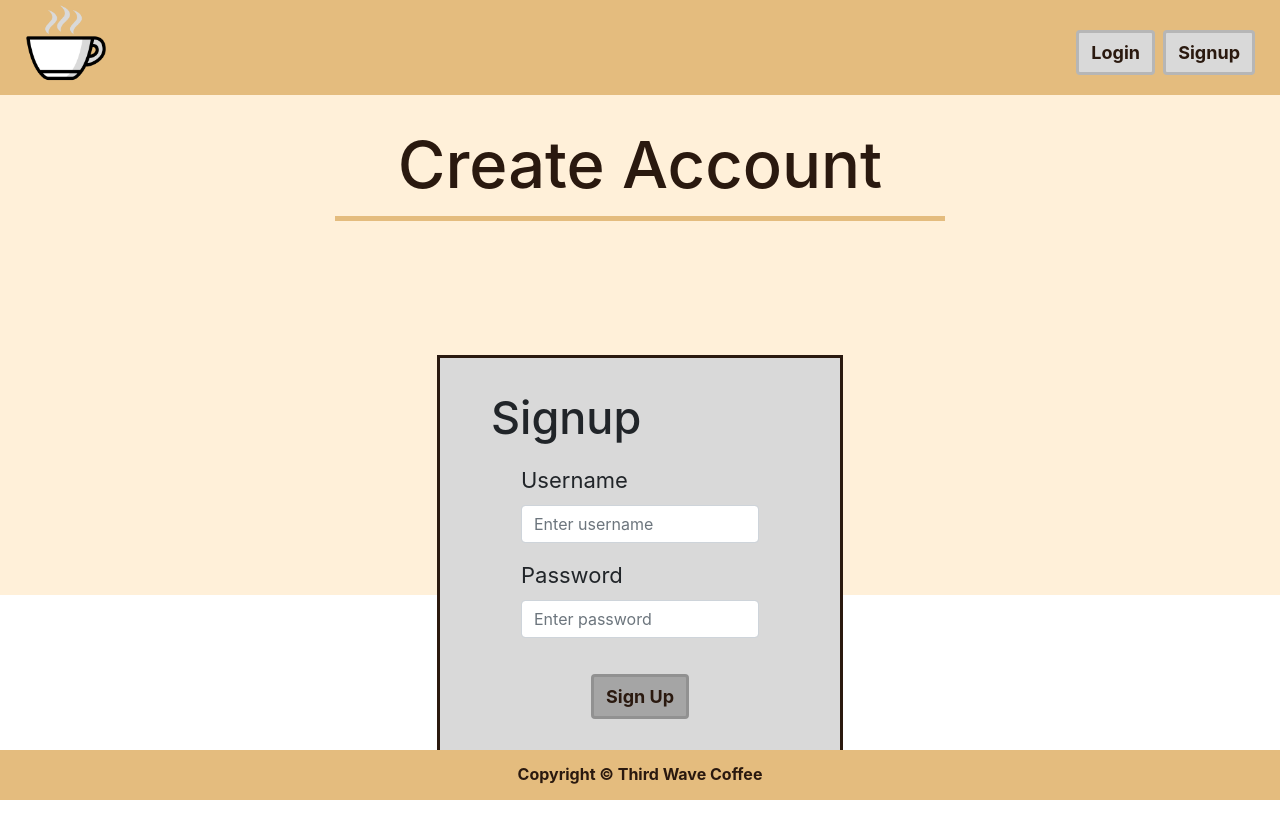
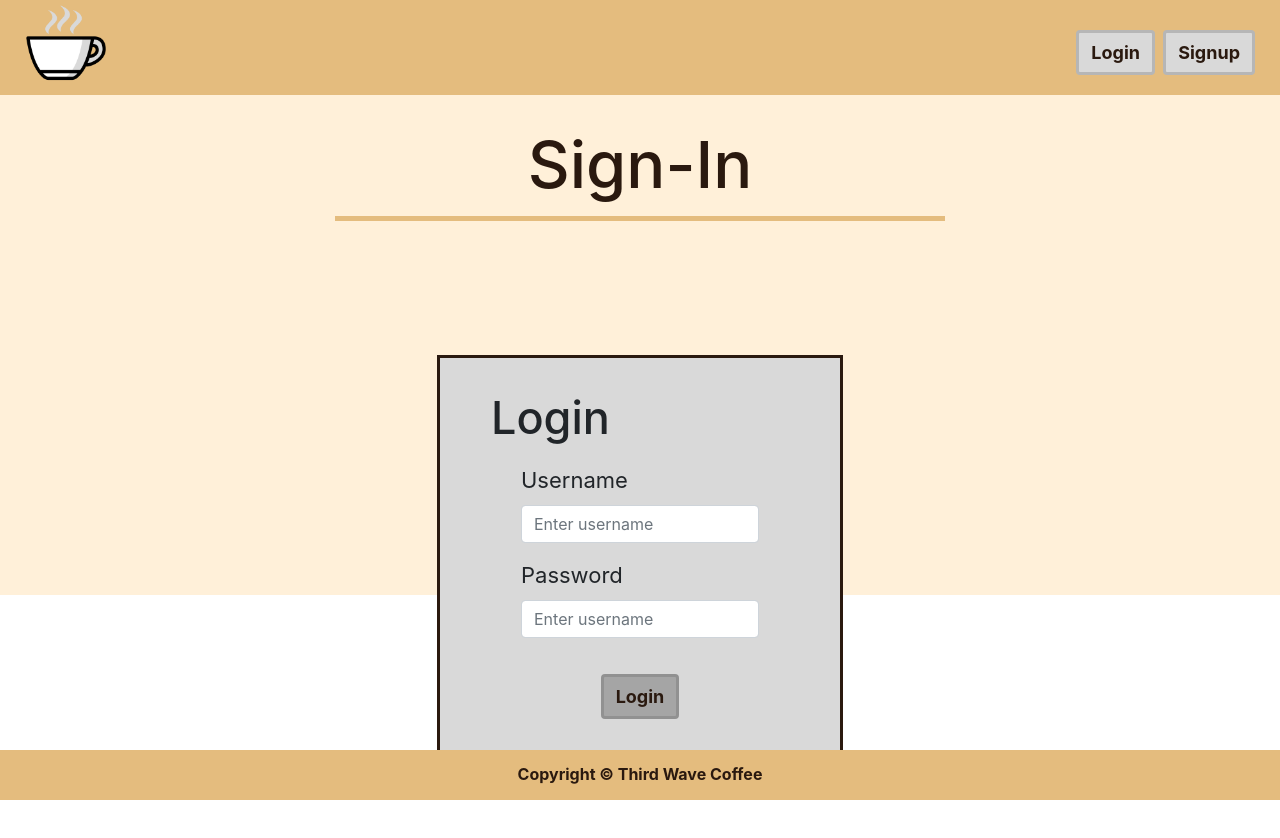
Before and after one commit to Eshi44/Third-Wave-Coffe, a React (Create React App) app in the folder client/: page /signup in a window 1280 px wide. Shown: the top 838 px of the page. Built offline with nearby package versions, Linux system fonts and the light colour scheme.

Commit message:
abstracted out the form for sign up and sign in - need to change titles on page

```diff
--- /dev/null
+++ b/client/src/components/Shared/Form/Form.jsx
@@ -0,0 +1,71 @@
+import React, {useState} from 'react';
+import Input from "../Input/Input";
+
+const Form = ({handleSubmit, error}) => {
+
+    const [username, setUsername] = useState("");
+    const [password, setPassword] = useState("");
+
+    const bckcolor = {
+        backgroundColor: "#fff0d9",
+        height: 500,
+    };
+
+    return (
+        <>
+        <div className="container-fluid" style={bckcolor}>
+					<div className="row">
+						<div className="col-3"></div>
+						<div className="col-6">
+							<h1>Sign-In</h1>
+						</div>
+
+						<div className="col-3"></div>
+					</div>
+
+					{error && (
+						<div className="row justify-content-center">
+							<div className="alert alert-danger" role="alert">
+								{error}
+							</div>
+						</div>
+					)}
+				</div>
+				<div className="row">
+					<div className="col-4"></div>
+					<div className="col-4">
+						<form  onSubmit={(e) => {
+            handleSubmit(e, username, password);
+          }}>
+							<h2>Login</h2>
+							<Input
+								id="username"
+								type="username"
+								name="username"
+								label="Username"
+								value={username}
+								handleChange={e => setUsername(e.target.value)}
+							/>
+
+							<Input
+								id="password"
+								type="password"
+								name="password"
+								label="Password"
+								value={password}
+								handleChange={e => setPassword(e.target.value)}
+							/>
+
+							<button type="submit" id="login" className="btn btn-primary">
+								Login
+							</button>
+						</form>
+					</div>
+					<div className="col-4"></div>
+				</div>
+                </>
+    );
+};
+
+
+export default Form;
--- a/client/src/containers/SignIn.jsx
+++ b/client/src/containers/SignIn.jsx
@@ -1,7 +1,8 @@
 import React, { Component } from "react";
 import NavBar from "../components/Shared/NavBar/NavBar";
 import axios from "axios";
-import Input from "../components/Shared/Input";
+import Form from "../components/Shared/Form/Form";
+import "../components/Shared/Form/Form.css";
 
 class SignIn extends Component {
 	state = {
@@ -40,61 +41,10 @@ class SignIn extends Component {
 	};
 
 	render() {
-		const bckcolor = {
-			backgroundColor: "#fff0d9",
-			height: 500,
-		};
 		return (
 			<>
 				<NavBar />
-				<div className="container-fluid" style={bckcolor}>
-					<div className="row">
-						<div className="col-3"></div>
-						<div className="col-6">
-							<h1>Sign-In</h1>
-						</div>
-
-						<div className="col-3"></div>
-					</div>
-
-					{this.state.error && (
-						<div className="row justify-content-center">
-							<div className="alert alert-danger" role="alert">
-								{this.state.error}
-							</div>
-						</div>
-					)}
-				</div>
-				<div className="row">
-					<div className="col-4"></div>
-					<div className="col-4">
-						<form onSubmit={this.handleSubmit}>
-							<h2>Login</h2>
-							<Input
-								id="username"
-								type="username"
-								name="username"
-								label="Username"
-								value={this.state.ussername}
-								handleChange={this.handleInputChange}
-							/>
-
-							<Input
-								id="password"
-								type="password"
-								name="password"
-								label="Password"
-								value={this.state.password}
-								handleChange={this.handleInputChange}
-							/>
-
-							<button type="submit" id="login" className="btn btn-primary">
-								Login
-							</button>
-						</form>
-					</div>
-					<div className="col-4"></div>
-				</div>
+				<Form  handleSubmit={this.handleSubmit} error={this.state.error}/>
 			</>
 		);
 	}
--- a/client/src/containers/SignUp.jsx
+++ b/client/src/containers/SignUp.jsx
@@ -1,32 +1,52 @@
 import React, { Component } from "react";
 import NavBar from "../components/Shared/NavBar/NavBar";
-import FormForSignUp from "../components/Shared/FormForSignUp";
+import axios from "axios";
+import Form from "../components/Shared/Form/Form";
+import "../components/Shared/Form/Form.css";
+
 
 class SignUp extends Component {
+	state = {
+		//controlled input
+		username: "",
+		password: "",
+		//empty string is 'falsey'
+		error: "",
+	};
+
+	handleInputChange = (event) => {
+		const { name, value } = event.target;
+		this.setState({
+			[name]: value,
+			error: "",
+		});
+	};
+
+	handleSubmit = (event) => {
+		event.preventDefault();
+
+		axios
+			.post("/api/users", {
+				username: this.state.username,
+				password: this.state.password,
+			})
+			.then((response) => {
+				console.log(response);
+				this.props.history.push(`/dashboard/${response.data.data._id}`);
+			})
+			.catch((err) => {
+				console.log(err);
+				console.log(err.response.data.message);
+				this.setState({ error: err.response.data.message });
+			});
+	};
+
 	render() {
-		const bckcolor = {
-			backgroundColor: "#fff0d9",
-			height: 500,
-		};
+
 		return (
 			<>
 				<NavBar />
-				<div className="container-fluid" style={bckcolor}>
-					<div className="row">
-						<div className="col-3"></div>
-						<div className="col-6">
-							<h1>Create Account</h1>
-						</div>
-						<div className="col-3"></div>
-					</div>
-				</div>
-				<div className="row">
-					<div className="col-4"></div>
-					<div className="col-4">
-						<FormForSignUp />
-					</div>
-					<div className="col-4"></div>
-				</div>
+				<Form handleSubmit={this.handleSubmit} error={this.state.error} />
 			</>
 		);
 	}
```
Also changed, not shown: client/src/components/Shared/FormForLogin.jsx (deleted, +0 -45 lines), client/src/components/Shared/Form/Form.css (renamed from client/src/components/Shared/Form.css), client/src/components/Shared/Input/Input.jsx (renamed from client/src/components/Shared/Input.jsx).
